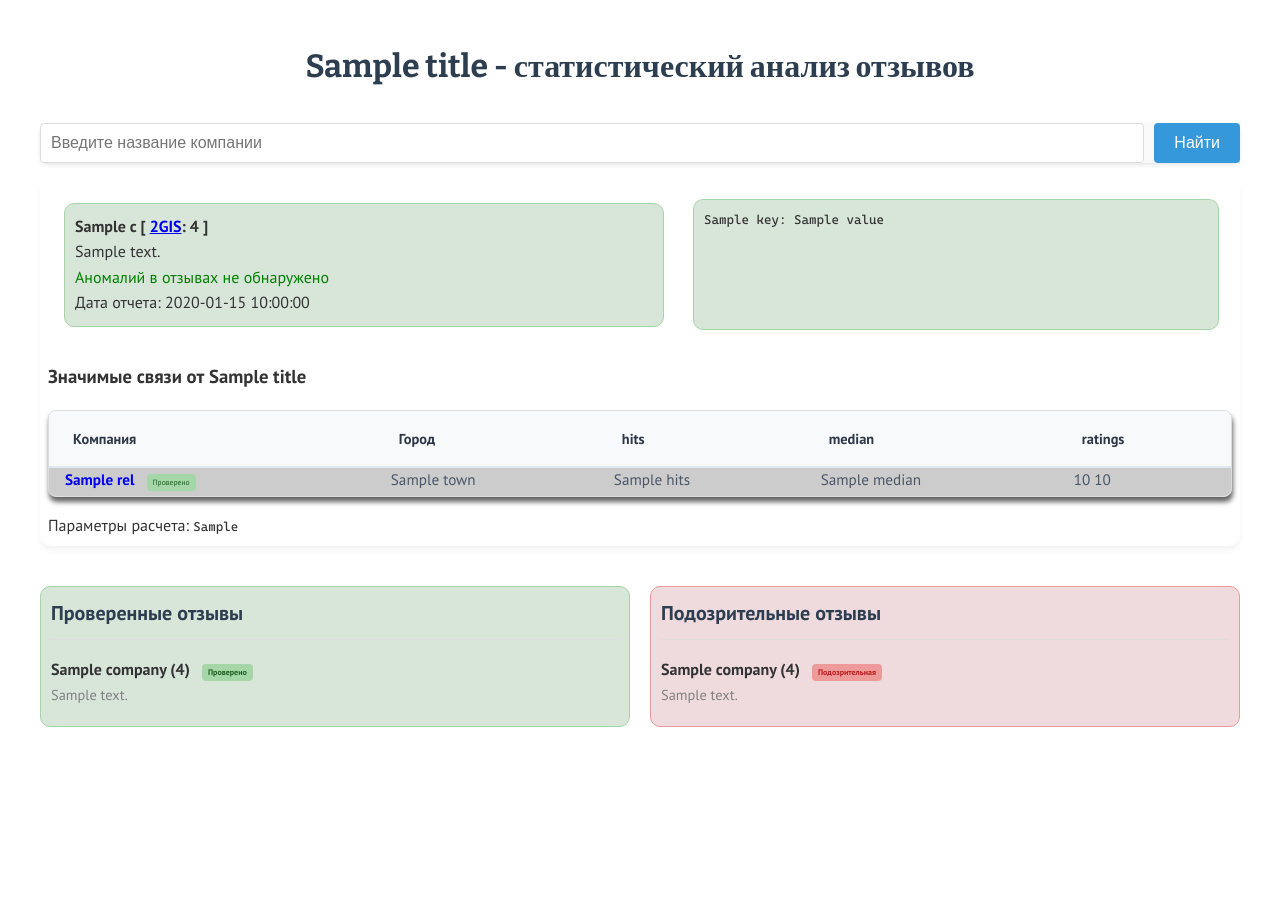
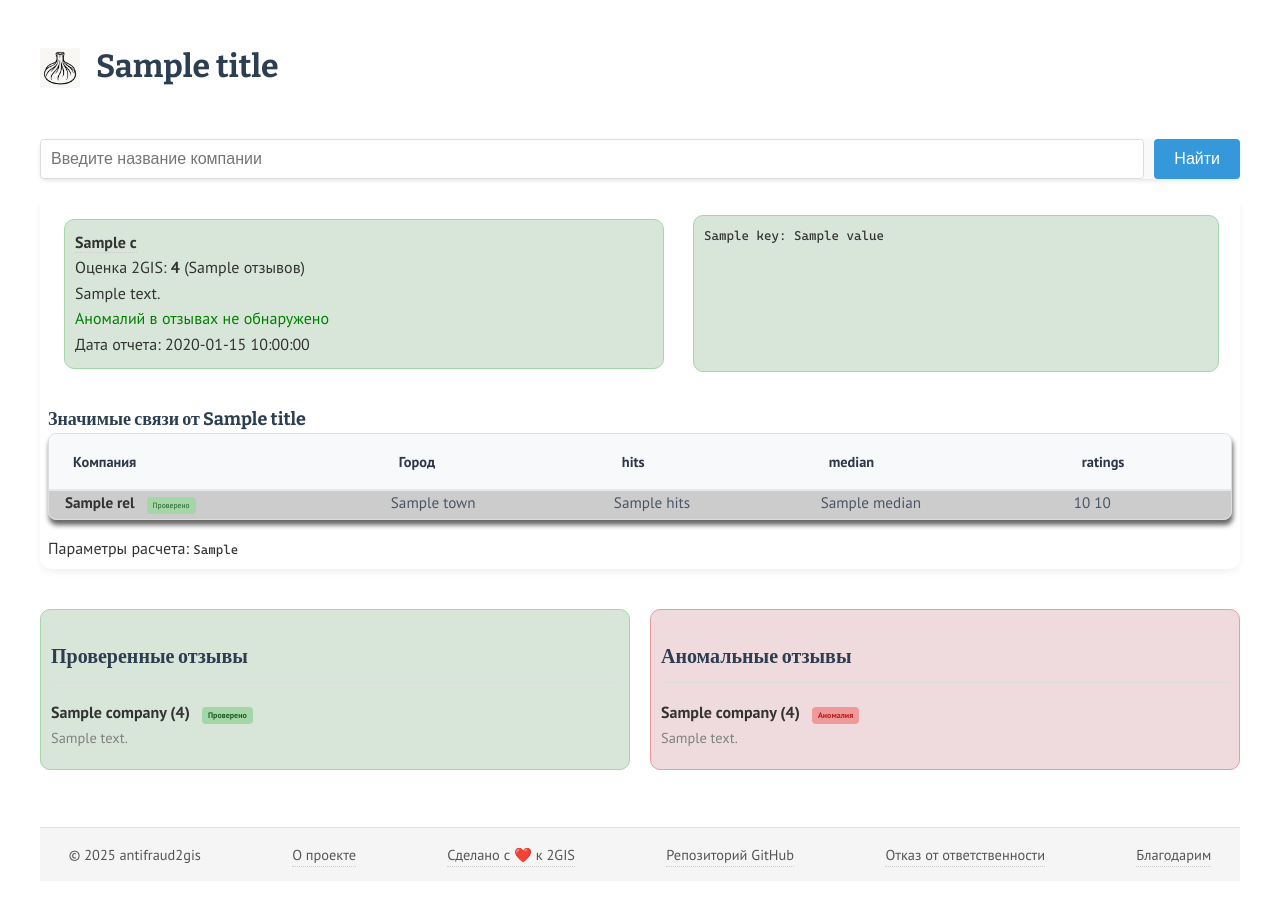
Before and after one commit to Madi-S/antifraud2gis, a FastAPI app: template src/antifraud2gis/templates/report.html in a window 1280 px wide. Before the commit the page ends 727 px from the top, so only its background shows below. Run offline with FastAPI, Linux system fonts and the light colour scheme; the template is opened without the code that fills it: most values are stand-ins (such as "Sample title", 1, 10 or a date in 2020).

Commit message:
md pages, logo

```diff
--- a/pyproject.toml
+++ b/pyproject.toml
@@ -13,6 +13,8 @@ dependencies = [
     "jinja2",
     "python-multipart",
     "dramatiq[redis, watch]",
+    "markdown",
+    "python-frontmatter"
     ]
 requires-python = ">=3.8"
 authors = [{ name = "Yaroslav Polyakov", email = "yaroslaff@gmail.com" }]
--- a/src/antifraud2gis/aliases.py
+++ b/src/antifraud2gis/aliases.py
@@ -91,3 +91,4 @@ def resolve_alias(alias: str):
     for k, v in aliases.items():
         if v.get('alias') == alias:
             return k
+    return alias
--- a/src/antifraud2gis/cli/af2web.py
+++ b/src/antifraud2gis/cli/af2web.py
@@ -11,6 +11,9 @@ import json
 import gzip
 import importlib.resources
 import redis
+import markdown
+import frontmatter
+
 from dramatiq import get_broker
 
 from rich import print_json
@@ -27,6 +30,7 @@ static_path = importlib.resources.files("antifraud2gis") / "static"
 templates_path = importlib.resources.files("antifraud2gis") / "templates"
 
 templates = Jinja2Templates(directory=templates_path)
+
 app.mount("/static", StaticFiles(directory=static_path), name="static")
 
 r = redis.Redis(decode_responses=True)
@@ -185,6 +189,35 @@ async def progress(request: Request, oid: str):
     )
 
 
+@app.get("/page/{page}", response_class=HTMLResponse)
+def md_page(request: Request, page: str):
+    if page not in ['about', 'anomaly', 'disclaimer', 'credits']:
+        raise HTTPException(status_code=404, detail="Page not found")
+
+    try:
+        md_file = importlib.resources.files("antifraud2gis") / 'pages' / f"{page}.md"
+        post = frontmatter.loads(md_file.read_text(encoding="utf-8"))
+    except FileNotFoundError:
+        return HTMLResponse(status_code=404, content="Page not found")
+
+
+    title = post.get("title", page.capitalize())
+    content_html = markdown.markdown(post.content)
+
+    last_trusted = [json.loads(item) for item in r.lrange(REDIS_TRUSTED_LIST, 0, -1)]
+    last_untrusted = [json.loads(item) for item in r.lrange(REDIS_UNTRUSTED_LIST, 0, -1)]
+
+
+
+    return templates.TemplateResponse("markdown.html", {
+        "request": request,
+        "title": title,
+        "content": content_html,
+        "trusted": last_trusted,
+        "untrusted": last_untrusted
+    })
+
+
 def main():
     global templates
     import uvicorn
--- a/src/antifraud2gis/settings.py
+++ b/src/antifraud2gis/settings.py
@@ -31,17 +31,19 @@ class Settings():
         self.happy_long_rel_min_towns_th = int(os.getenv('HAPPY_LONG_REL_MIN_TOWNS_TH', '3'))
 
 
+
         # 5 years old maximum 365*5=1825
         self.max_review_age = int(os.getenv('MAX_REVIEW_AGE', '1825'))
 
-        self.mean_user_age = int(os.getenv('MEAN_USER_AGE', '60'))
+        self.median_user_age = int(os.getenv('MEDIAN_USER_AGE', '60'))
+        self.median_user_age_nusers = int(os.getenv('MEDIAN_USER_AGE_NUSERS', '10'))
 
         self.proxy = os.getenv('HTTPS_PROXY', None)
 
     def param_fp(self):
         return f"risk_hit={self.risk_hit_th} risk_median_th={self.risk_median_th} risk_highrate_th={self.risk_highrate_th} " \
             f"risk_empty_user_ratio={self.risk_empty_user_ratio} risk_user_ratio={self.risk_user_ratio} " \
-            f"happy_long_rel_th={self.happy_long_rel_th} mean_user_age={self.mean_user_age} " \
+            f"happy_long_rel_th={self.happy_long_rel_th} median_user_age={self.median_user_age} " \
             f"deep_check={self.deep_check}"
 
 settings = Settings()
--- a/src/antifraud2gis/static/styles.css
+++ b/src/antifraud2gis/static/styles.css
@@ -15,12 +15,73 @@ body {
     margin: 0 auto;
 }
 
+
 h1 {
     color: #2c3e50;
     text-align: center;
     margin-bottom: 30px;
     font-family: 'Bitter';
 }
+
+h2 {
+    margin-top: 0;
+    color: #2c3e50;
+    font-size: 20px;
+    border-bottom: 1px solid #ddd;
+    padding-bottom: 10px;
+    padding-top: 20px;
+    font-family: 'Bitter';
+}
+
+h3 {
+    margin-top: 0;
+    color: #2c3e50;
+    font-size: 18px;
+    padding-top: 20px;
+    margin-bottom: 0px;
+    font-family: 'Bitter';
+}
+
+h3 + p {
+    margin-top: 0.5em;
+}
+
+
+a {
+    color: #333;
+    text-decoration: none;
+    border-bottom: 1px dotted #ccc;
+    transition: color 0.2s, border-color 0.2s;
+}
+
+a:visited {
+    color: #333;
+}
+
+a:hover {
+    color: #000;
+    border-bottom: 1px solid #888;
+}
+
+
+.page-header {
+    display: flex;
+    align-items: center;
+    gap: 1em;
+    margin-bottom: 1em;
+}
+
+.logo {
+    width: 40px;
+    height: 40px;
+}
+
+a.logo-link {
+    text-decoration: none;
+    border: none;
+    outline: none;
+}
+
 
 .search-container {
     background-color: #f9f9f9;
@@ -120,14 +181,6 @@ button:hover {
     margin: 0;
 }
 
-h2 {
-    margin-top: 0;
-    color: #2c3e50;
-    font-size: 20px;
-    border-bottom: 1px solid #ddd;
-    padding-bottom: 10px;
-}
-
 ul {
     list-style-type: none;
     padding: 0;
@@ -162,7 +215,16 @@ li {
 .company-address { font-size: 0.9em; color: gray;  }
 
 .red { color: red; }
+.red a { color: red; }
+
 .green { color: green; }
+
+.no-decorate {
+    all: unset;
+    cursor: pointer; /* optional, to keep pointer on hover */
+    color: inherit;  /* inherit color from parent */
+    text-decoration: none;
+}
 
 .score {
     font-family: 'Cascadia Code';
@@ -267,3 +329,26 @@ li {
     display: block;
     margin: 10px auto 0;
 }
+
+/* footer */
+.site-footer {
+    background-color: #f5f5f5;
+    border-top: 1px solid #ddd;
+    padding: 1em 2em;
+    font-size: 0.9em;
+    color: #555;
+    margin-top: 4em;
+}
+
+.footer-content {
+    display: flex;
+    justify-content: space-between;
+    flex-wrap: wrap;
+    gap: 1em;
+    align-items: center;
+}
+
+.site-footer a {
+    color: #555;
+    text-decoration: none;
+}
--- a/src/antifraud2gis/tasks.py
+++ b/src/antifraud2gis/tasks.py
@@ -10,6 +10,7 @@ from .exceptions import AFNoCompany, AFReportAlreadyExists
 from .logger import logger
 from .const import REDIS_WORKER_STATUS, REDIS_TRUSTED_LIST, REDIS_UNTRUSTED_LIST, REDIS_TASK_QUEUE_NAME
 from .user import reset_user_pool
+from .statistics import statistics
 
 broker = dramatiq.get_broker()
 
@@ -76,4 +77,5 @@ def fraud_task(oid: str):
     processed += 1
 
     logger.info(f"Worker: {oid!r} processed in {int(time.time() - task_started)} sec")
-    logger.info(f"Worker total: {processed} tasks in {int(time.time() - started)}")
+    logger.info(f"Worker total: {processed} tasks in {int(time.time() - started)} sec")
+    logger.info(statistics)
--- a/src/antifraud2gis/templates/base.html
+++ b/src/antifraud2gis/templates/base.html
@@ -13,7 +13,11 @@
 
 </head>
 <body>
-    <h1>{% block header %}{% endblock %}</h1>
+
+    <div class="page-header">
+        <a class="logo-link" href="/"><img src="/static/img/logo.png" alt="Logo" class="logo"></a>
+        <h1>{% block header %}{% endblock %}</h1>
+    </div>
 
     <div class="search-container">
         <form class="search-form" id="search-form" method="POST" action="/search">
@@ -42,13 +46,13 @@
         </div>
 
         <div class="company-list suspicious-companies">
-            <h2>Подозрительные отзывы</h2>
+            <h2>Аномальные отзывы</h2>
             {% for company in untrusted %}
                 <a href="/report/{{company.oid}}">
                     <div class="company">
                         <div class="company-title">
                             {{company.title}} ({{company.get('rating','')}})
-                            <span class="company-tag suspicious-tag">Подозрительная</span>
+                            <span class="company-tag suspicious-tag">Аномалия</span>
                             </div>
                         <div class="company-address">{{company.address}}</div>
                     </div>
@@ -57,6 +61,17 @@
         </div>
     </div>
 
+    <footer class="site-footer">
+        <div class="footer-content">
+          <span>&copy; 2025 antifraud2gis</span>
+          <a href="/page/about">О проекте</a>
+          <a href="https://2gis.ru/">Сделано с ❤️ к 2GIS</a>
+          <a href="https://github.com/yaroslaff/antifraud2gis" target="_blank">Репозиторий GitHub</a>
+          <a href="/page/disclaimer">Отказ от ответственности</a>
+          <a href="/page/credits">Благодарим</a>
+        </div>
+      </footer>
+
     <script src="/static/js/app.js">
     </script>
 </body>
--- a/src/antifraud2gis/templates/index.html
+++ b/src/antifraud2gis/templates/index.html
@@ -1,7 +1,7 @@
 {% extends 'base.html' %}
 
-{% block title %}2GIS antifraud{% endblock %}
-{% block header %}2GIS antifraud{% endblock %}
+{% block title %}2GIS антифрод - статистическая проверка отзывов{% endblock %}
+{% block header %}2GIS антифрод - статистическая проверка отзывов{% endblock %}
 
 
 {% block content %}
--- a/src/antifraud2gis/templates/report.html
+++ b/src/antifraud2gis/templates/report.html
@@ -1,8 +1,8 @@
 
 {% extends 'base.html' %}
 
-{% block title %}{{title}}{% endblock %}
-{% block header %}{{title}} - статистический анализ отзывов{% endblock %}
+{% block title %}{{title}} - статистический анализ отзывов{% endblock %}
+{% block header %}{{title}}{% endblock %}
 
 
 {% block content %}
@@ -19,14 +19,18 @@
         <div id="result-container">
             <div class="companyinfo">
                 <div class="{{divclass}}">
-                    <p><b>{{c.title}} [ <a href="https://2gis.ru/af2gis/firm/{{c.object_id}}">2GIS</a>: {{c.branch_rating_2gis}} ]</b></p>
+                    <p><a href="https://2gis.ru/af2gis/firm/{{c.object_id}}"><b>{{c.title}}</b></a></p>
+                    <p>Оценка 2GIS: <b>{{c.branch_rating_2gis}}</b> ({{c.branch_count_2gis}} отзывов)</p>
                     <p>{{c.address}}</p>
 
                     {% if score.trusted %}
                         <p class="green">Аномалий в отзывах не обнаружено</p>
                     {% else %}
-                        <p class="red"><b>Отзывы не внушают доверия</b></p>
-                        <p class="red"><b>Аномалия:</b> {{score.reason}}</p>
+                        <p class="red"><b>В отзывах есть статистическая аномалия</b></p>
+                        <p class="red">
+                            <a href="{{ request.url_for('md_page', page='anomaly').path }}">
+                            <b>Аномалия:</b> {{score.reason}}
+                        </a></p>
                     {% endif %}
                     <p>Дата отчета: {{score.date}} </p>
                 </div> <!-- company info div -->
```
Also changed, not shown: src/antifraud2gis/cli/dev.py (+7 -1 lines), src/antifraud2gis/cli/main.py (+41 -5 lines), src/antifraud2gis/company.py (+8 -5 lines), src/antifraud2gis/fraud.py (+48 -8 lines), src/antifraud2gis/pages/about.md (added, +13 -0 lines), src/antifraud2gis/pages/anomaly.md (added, +64 -0 lines), src/antifraud2gis/pages/credits.md (added, +16 -0 lines), src/antifraud2gis/pages/disclaimer.md (added, +33 -0 lines), src/antifraud2gis/templates/markdown.html (added, +9 -0 lines), src/antifraud2gis/user.py (+8 -3 lines), src/antifraud2gis/static/img/logo.png (added).
